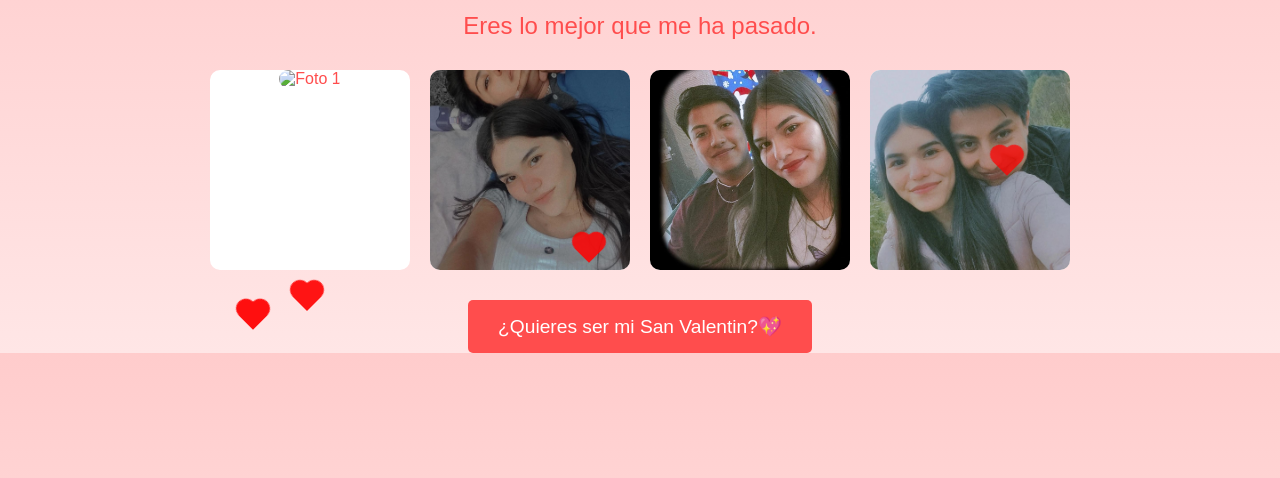
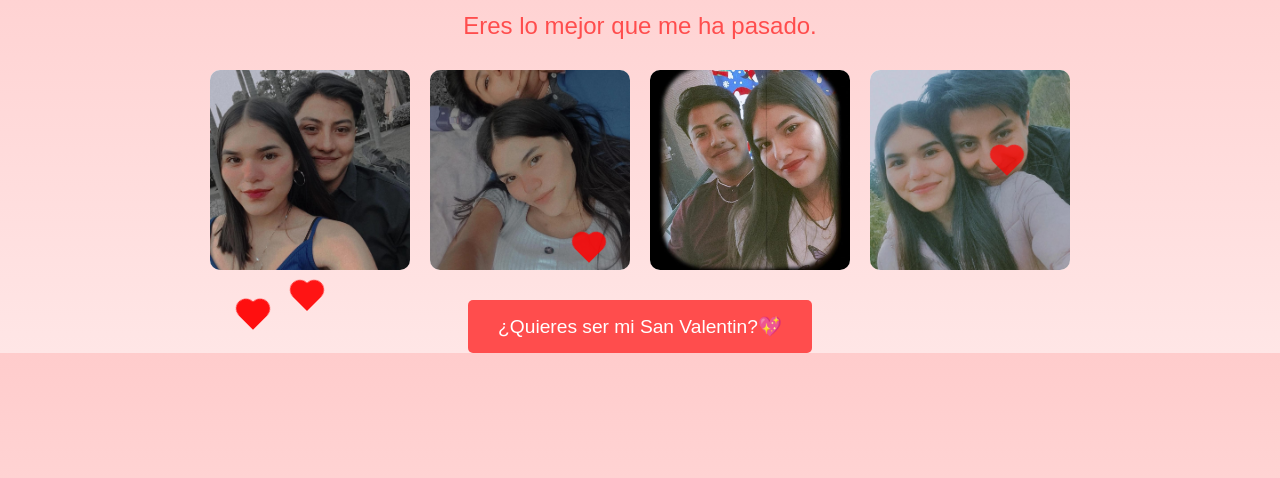
Before and after one commit to VictorRayas/14-de-febrero, a plain HTML site: page index.html in a window 1280 px wide. Shown: the part 126-604 px from the top of the page. Drawn offline with Linux system fonts and the light colour scheme.

Commit message:
Update index.html

```diff
--- a/index.html
+++ b/index.html
@@ -128,7 +128,7 @@
     <div class="card" onclick="flipCard(this)">
       <div class="inner-card">
         <div class="front">
-          <img src="/Image1.jpeg" alt="Foto 1">
+          <img src="/images/image1.jpeg" alt="Foto 1">
         </div>
         <div class="back">Eres mi felicidad constante. ❤️</div>
       </div>
```
